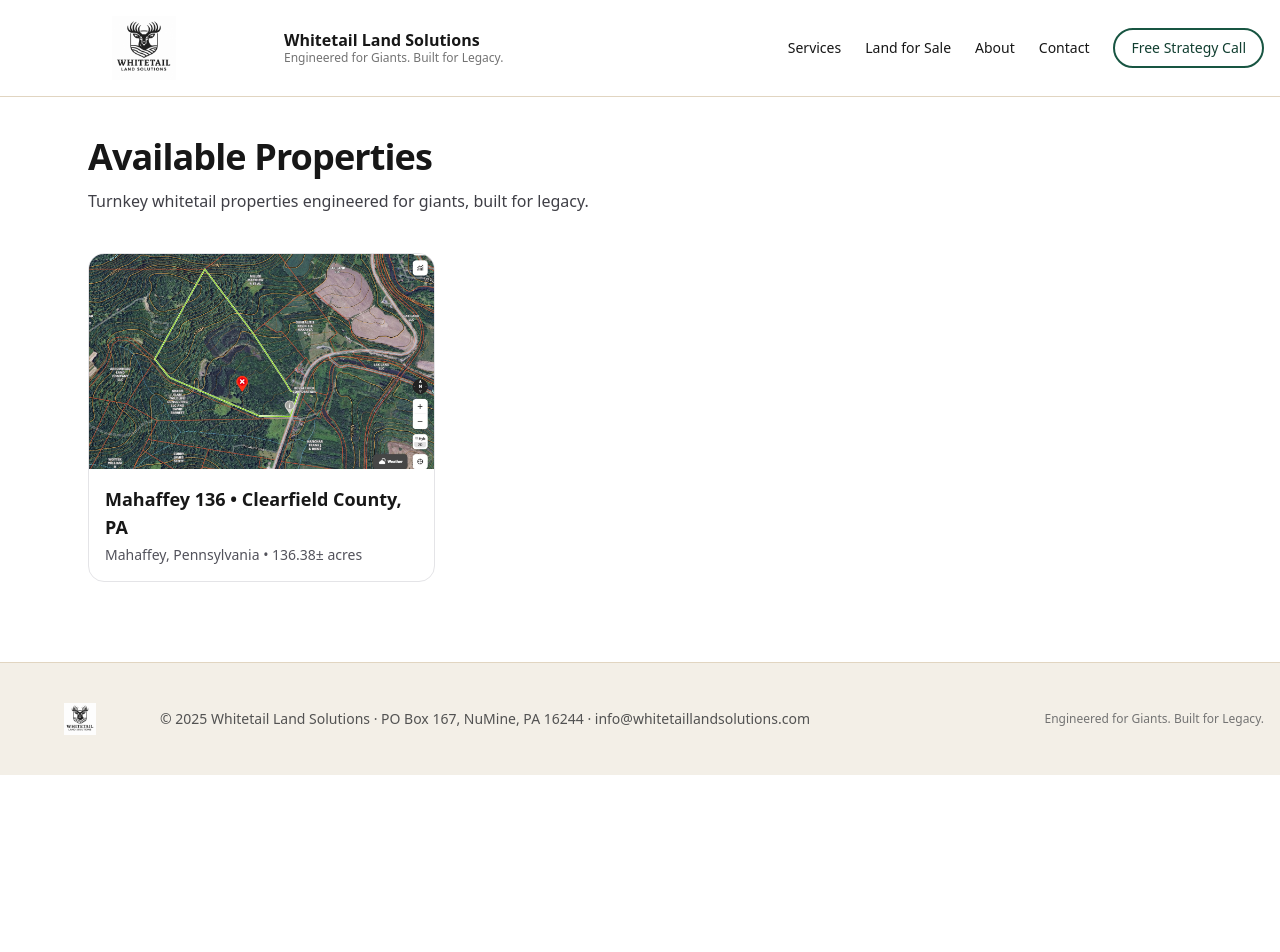
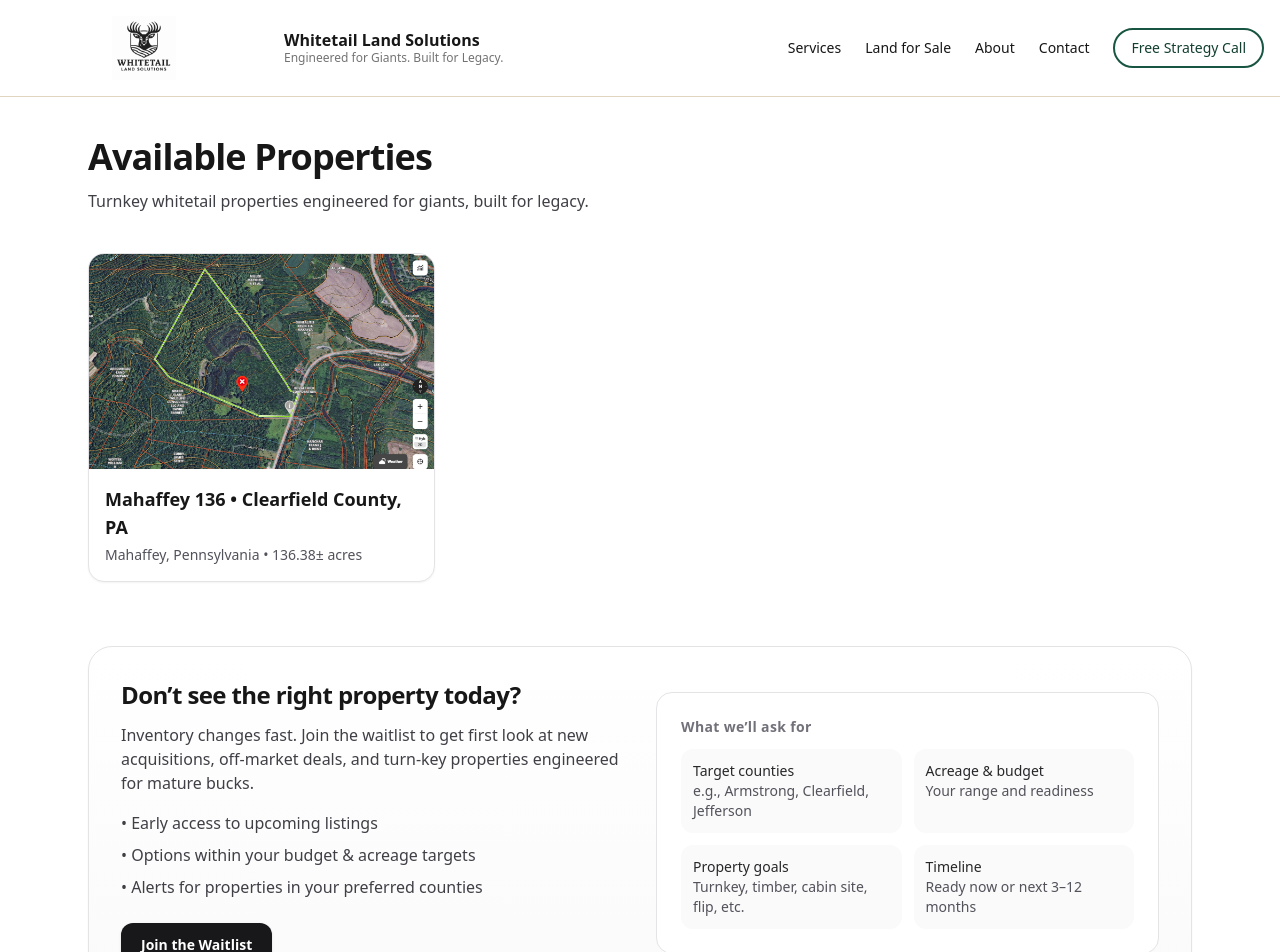
Before and after one commit to dlbarrett73/wls-site, a Next.js app: page /properties in a window 1280 px wide. Shown: the top 952 px of the page. Before the commit the page ends 800 px from the top, so only its background shows below. Built offline with nearby package versions, Linux system fonts and the light colour scheme.

Commit message:
Update page.tsx

```diff
--- a/app/properties/page.tsx
+++ b/app/properties/page.tsx
@@ -1,3 +1,4 @@
+// app/properties/page.tsx  (or pages/properties/index.tsx if you're in the pages/ router)
 import React from "react";
 import Link from "next/link";
 import Image from "next/image";
@@ -7,29 +8,142 @@ export default function PropertiesIndexPage() {
   const items = Object.values(propertiesBySlug);
 
   return (
-    <main className="mx-auto max-w-6xl px-6 pb-20 pt-10">
-      <h1 className="text-4xl font-extrabold tracking-tight">Available Properties</h1>
-      <p className="mt-3 text-zinc-700">Turnkey whitetail properties engineered for giants, built for legacy.</p>
+    <main className="mx-auto max-w-6xl px-6 pb-24 pt-10">
+      {/* Header */}
+      <header>
+        <h1 className="text-4xl font-extrabold tracking-tight">
+          Available Properties
+        </h1>
+        <p className="mt-3 text-zinc-700">
+          Turnkey whitetail properties engineered for giants, built for legacy.
+        </p>
+      </header>
 
-      <div className="mt-10 grid gap-8 sm:grid-cols-2 lg:grid-cols-3">
+      {/* Listings or Empty State */}
+      {items.length > 0 ? (
+        <section aria-labelledby="properties-grid" className="mt-10">
+          <h2 id="properties-grid" className="sr-only">Property Listings</h2>
+
+          <div className="grid gap-8 sm:grid-cols-2 lg:grid-cols-3">
             {items.map((p) => (
               <Link
                 key={p.slug}
                 href={`/properties/${p.slug}`}
-            className="group overflow-hidden rounded-2xl border border-zinc-200 bg-white"
+                className="group overflow-hidden rounded-2xl border border-zinc-200 bg-white shadow-sm transition-shadow hover:shadow-md"
               >
                 <div className="relative aspect-[16/10]">
-              <Image src={p.heroImage} alt={p.title} fill className="object-cover transition-transform duration-200 group-hover:scale-[1.02]" />
+                  <Image
+                    src={p.heroImage}
+                    alt={p.title}
+                    fill
+                    className="object-cover transition-transform duration-200 group-hover:scale-[1.02]"
+                    sizes="(max-width: 1024px) 100vw, 33vw"
+                  />
                 </div>
                 <div className="p-4">
-              <h2 className="text-lg font-bold">{p.title}</h2>
+                  <h3 className="text-lg font-bold">{p.title}</h3>
                   <p className="mt-1 text-sm text-zinc-600">
-                {p.location}{p.acres ? ` • ${p.acres.toLocaleString()}± acres` : ""}
+                    {p.location}
+                    {p.acres ? ` • ${p.acres.toLocaleString()}± acres` : ""}
                   </p>
                 </div>
               </Link>
             ))}
           </div>
+        </section>
+      ) : (
+        <EmptyStateWaitlist />
+      )}
+
+      {/* Waitlist CTA (always visible) */}
+      <WaitlistCTA />
     </main>
   );
 }
+
+/* ---------- Components ---------- */
+
+function WaitlistCTA() {
+  return (
+    <section
+      aria-labelledby="waitlist-cta"
+      className="mt-16 rounded-3xl border border-zinc-200 bg-gradient-to-b from-white to-zinc-50 p-8 shadow-sm"
+    >
+      <div className="grid items-center gap-8 md:grid-cols-2">
+        <div>
+          <h2 id="waitlist-cta" className="text-2xl font-extrabold tracking-tight">
+            Don’t see the right property today?
+          </h2>
+          <p className="mt-3 text-zinc-700">
+            Inventory changes fast. Join the waitlist to get first look at new
+            acquisitions, off-market deals, and turn-key properties engineered for mature bucks.
+          </p>
+          <ul className="mt-4 space-y-2 text-zinc-700">
+            <li>• Early access to upcoming listings</li>
+            <li>• Options within your budget & acreage targets</li>
+            <li>• Alerts for properties in your preferred counties</li>
+          </ul>
+
+          <div className="mt-6">
+            <Link
+              href="/contact"
+              className="inline-flex items-center rounded-xl bg-zinc-900 px-5 py-3 text-sm font-semibold text-white shadow hover:bg-zinc-800 focus:outline-none focus-visible:ring-2 focus-visible:ring-zinc-400"
+            >
+              Join the Waitlist
+            </Link>
+          </div>
+        </div>
+
+        <div className="rounded-2xl border border-zinc-200 bg-white p-6">
+          <p className="text-sm font-semibold tracking-wide text-zinc-500">
+            What we’ll ask for
+          </p>
+          <dl className="mt-3 grid grid-cols-1 gap-3 text-sm text-zinc-800 sm:grid-cols-2">
+            <div className="rounded-xl bg-zinc-50 p-3">
+              <dt className="font-medium">Target counties</dt>
+              <dd className="text-zinc-600">e.g., Armstrong, Clearfield, Jefferson</dd>
+            </div>
+            <div className="rounded-xl bg-zinc-50 p-3">
+              <dt className="font-medium">Acreage & budget</dt>
+              <dd className="text-zinc-600">Your range and readiness</dd>
+            </div>
+            <div className="rounded-xl bg-zinc-50 p-3">
+              <dt className="font-medium">Property goals</dt>
+              <dd className="text-zinc-600">Turnkey, timber, cabin site, flip, etc.</dd>
+            </div>
+            <div className="rounded-xl bg-zinc-50 p-3">
+              <dt className="font-medium">Timeline</dt>
+              <dd className="text-zinc-600">Ready now or next 3–12 months</dd>
+            </div>
+          </dl>
+        </div>
+      </div>
+    </section>
+  );
+}
+
+function EmptyStateWaitlist() {
+  return (
+    <section
+      aria-labelledby="empty-state"
+      className="mt-10 rounded-3xl border border-dashed border-zinc-300 bg-white p-10 text-center"
+    >
+      <h2 id="empty-state" className="text-2xl font-extrabold tracking-tight">
+        No listings are available right now.
+      </h2>
+      <p className="mx-auto mt-3 max-w-2xl text-zinc-700">
+        We’re actively acquiring and improving new tracts. Join the waitlist for
+        first dibs on upcoming properties that match your acreage, budget, and county preferences.
+      </p>
+
+      <div className="mt-6 flex justify-center">
+        <Link
+          href="/contact"
+          className="inline-flex items-center rounded-xl bg-zinc-900 px-5 py-3 text-sm font-semibold text-white shadow hover:bg-zinc-800 focus:outline-none focus-visible:ring-2 focus-visible:ring-zinc-400"
+        >
+          Join the Waitlist
+        </Link>
+      </div>
+    </section>
+  );
+}
```
Lines whose indentation alone changed are shown as unchanged.
